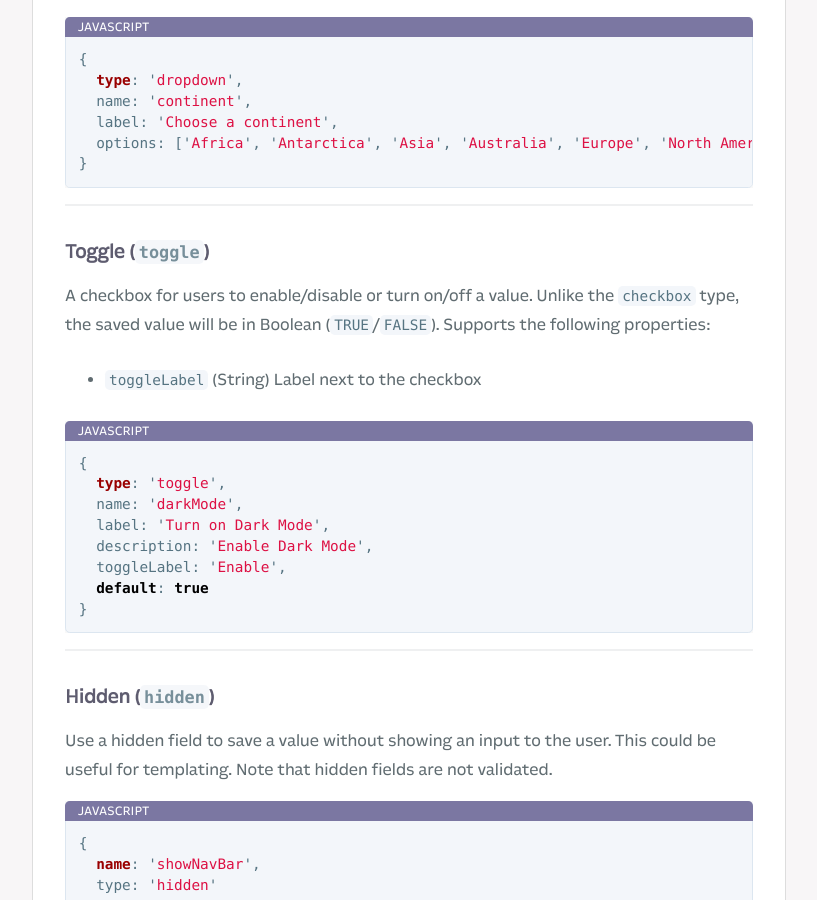
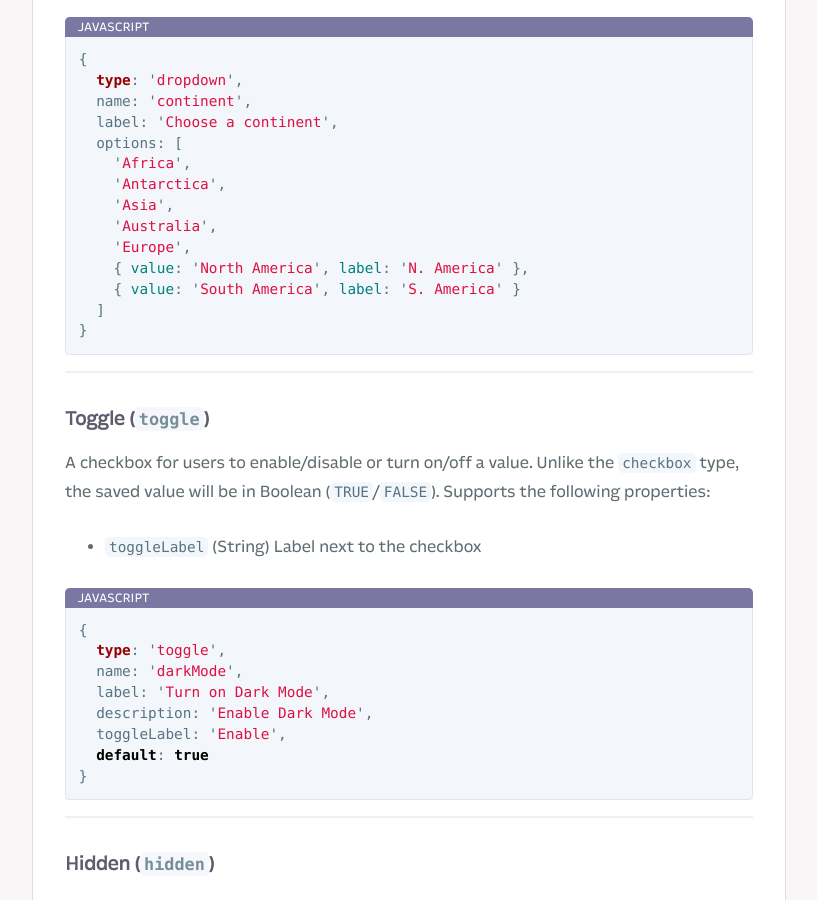
Before and after one commit to Fliplet/fliplet-cli, a Jekyll site: the page built from docs/API/helpers/interface-fields.md, in a window 1280 px wide and 900 px high, scrolled down 5427 px. Shown: the whole window, without its empty margins (254-1071 px from the left). Built offline with Jekyll 4.4.1, drawn with Linux system fonts in a browser that asks for light colours; nearby versions of some CDN libraries; our own code applies the rules of GitHub Pages for plain Markdown files; library files that are not in the unit come from our copies; comment, search, counter and statistics services are not loaded; a style sheet for code colours, icons or effects is not loaded.

Commit message:
Adds examples for differing values & labels

````diff
--- a/docs/API/helpers/interface-fields.md
+++ b/docs/API/helpers/interface-fields.md
@@ -180,7 +180,15 @@ Example:
   type: 'dropdown',
   name: 'continent',
   label: 'Choose a continent',
-  options: ['Africa', 'Antarctica', 'Asia', 'Australia', 'Europe', 'North America', 'South America']
+  options: [
+    'Africa',
+    'Antarctica',
+    'Asia',
+    'Australia',
+    'Europe',
+    { value: 'North America', label: 'N. America' },
+    { value: 'South America', label: 'S. America' }
+  ]
 }
 ```
 
````
